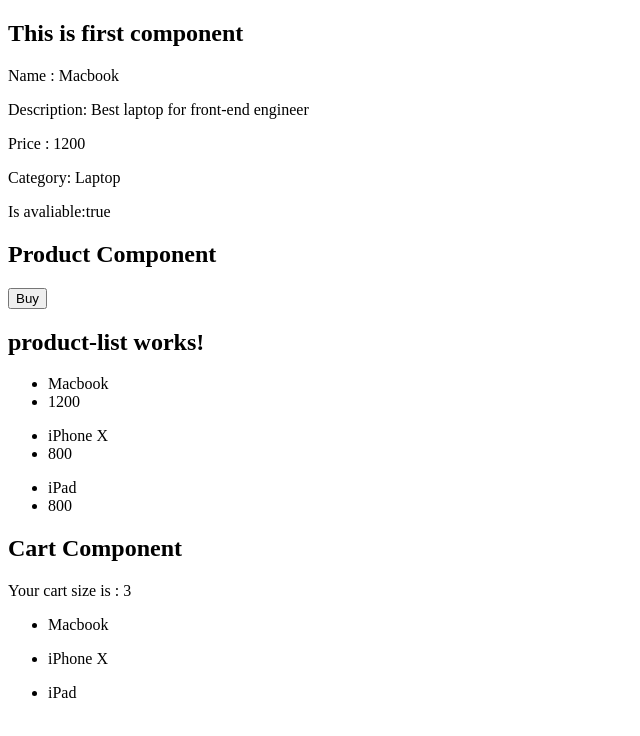
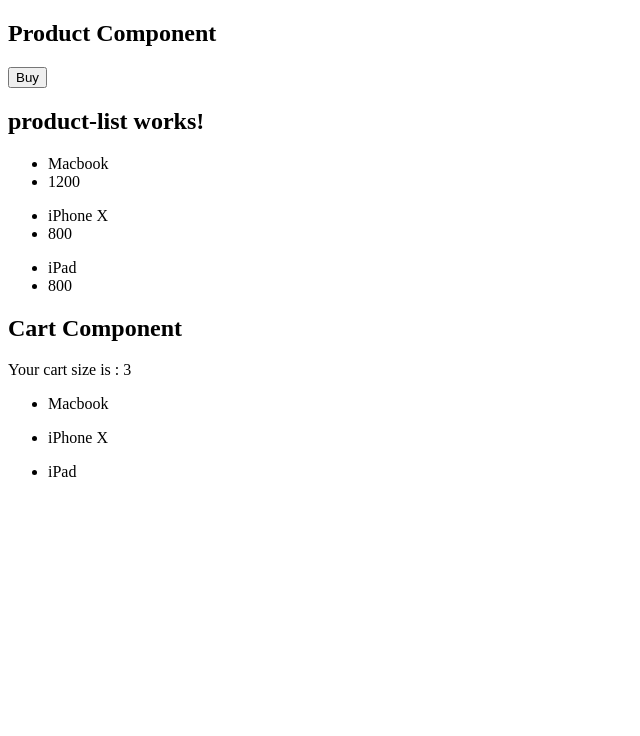
Before and after one commit to cylinder-y/angular-learning, an Angular app: page / in a window 1280 px wide. Shown: the top 736 px of the page, without its empty margins (0-640 px from the left). Built offline with nearby package versions, Linux system fonts and the light colour scheme.

Commit message:
removing first component

```diff
--- a/src/app/app.component.html
+++ b/src/app/app.component.html
@@ -1,4 +1,3 @@
-<app-first></app-first>
 <app-product></app-product>
 <app-product-list></app-product-list>
 <app-cart></app-cart>
--- a/src/app/app.module.ts
+++ b/src/app/app.module.ts
@@ -3,15 +3,13 @@
 
 import { AppRoutingModule } from './app-routing.module';
 import { AppComponent } from './app.component';
-import { FirstComponent } from './frist/components/first/first.component';
 
 import { ProductsModule } from './products/products.module';
 import { CartModule } from './cart/cart.module';
 
 @NgModule({
   declarations: [
-    AppComponent,
-    FirstComponent
+    AppComponent
   ],
   imports: [
     BrowserModule,
--- a/src/app/frist/components/first/first.component.html
+++ /dev/null
@@ -1,8 +0,0 @@
-<div>
-    <h2>This is first component</h2>
-    <p>Name : {{name}}</p>
-    <p>Description: {{description}}</p>
-    <p>Price : {{price}}</p>
-    <p>Category: {{category}}</p>
-    <p>Is avaliable:{{isAvaliable}}</p>
-</div>
--- a/src/app/frist/components/first/first.component.ts
+++ /dev/null
@@ -1,28 +0,0 @@
-import { Component, OnInit } from '@angular/core';
-
-import { Category } from './models/category';
-
-@Component({
-  selector: 'app-first',
-  templateUrl: './first.component.html',
-  styleUrls: ['./first.component.css']
-})
-export class FirstComponent implements OnInit {
-
-  name: string;
-  description: string;
-  price: number;
-  category: Category;
-  isAvaliable: boolean;
-
-  constructor() { }
-
-  ngOnInit() {
-    this.name = 'Macbook';
-    this.description = 'Best laptop for front-end engineer';
-    this.price = 1200;
-    this.category = Category.Laptops;
-    this.isAvaliable = true;
-  }
-
-}
--- a/src/app/frist/components/first/models/category.ts
+++ /dev/null
@@ -1,5 +0,0 @@
-export enum Category {
-    Laptops = 'Laptop',
-    Tablets = 'Tablet',
-    SmartPhones = 'Smarphone'
-}
```
Also changed, not shown: src/app/frist/components/first/first.component.css (deleted), 1 other file (tests, documents, lock files or other folders).
